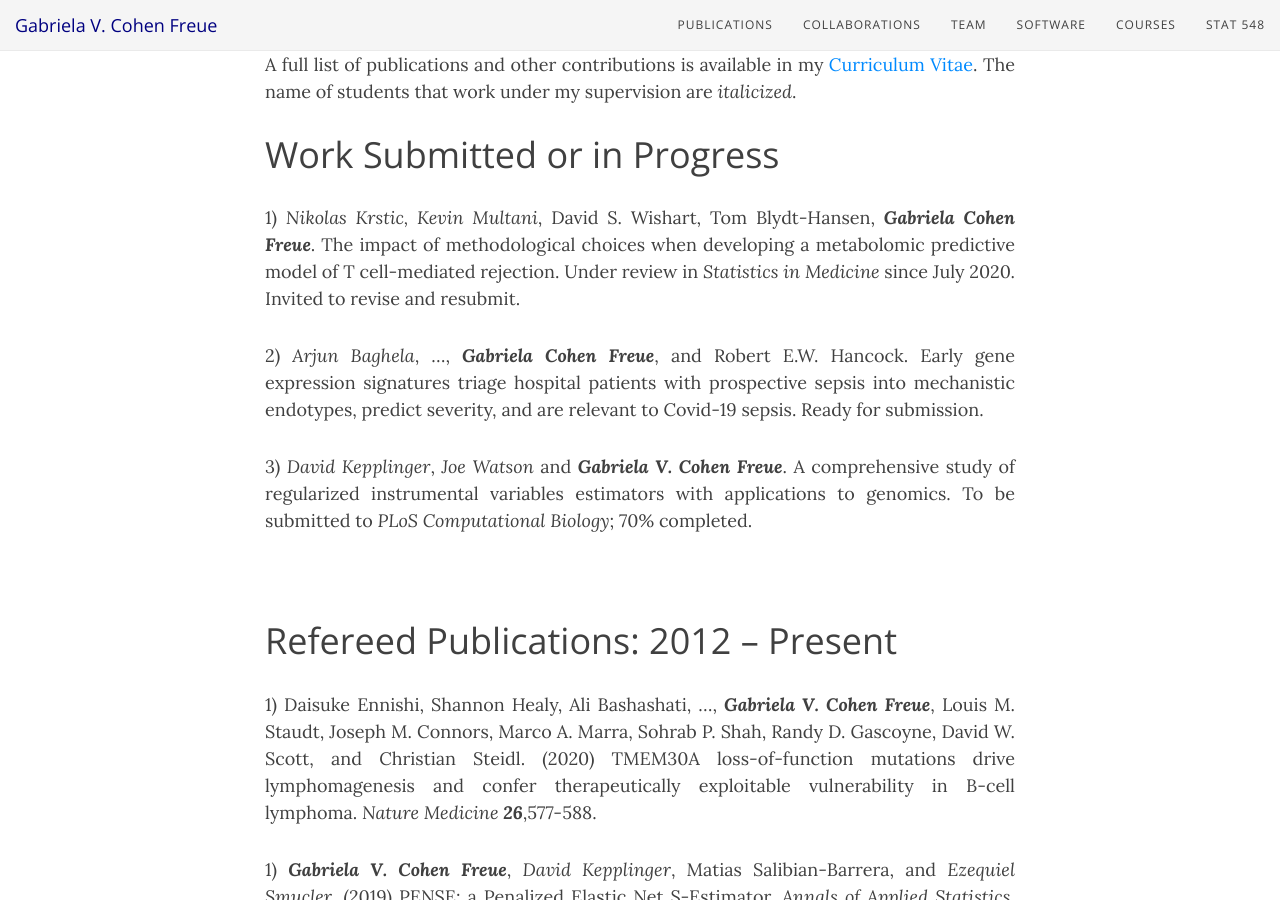
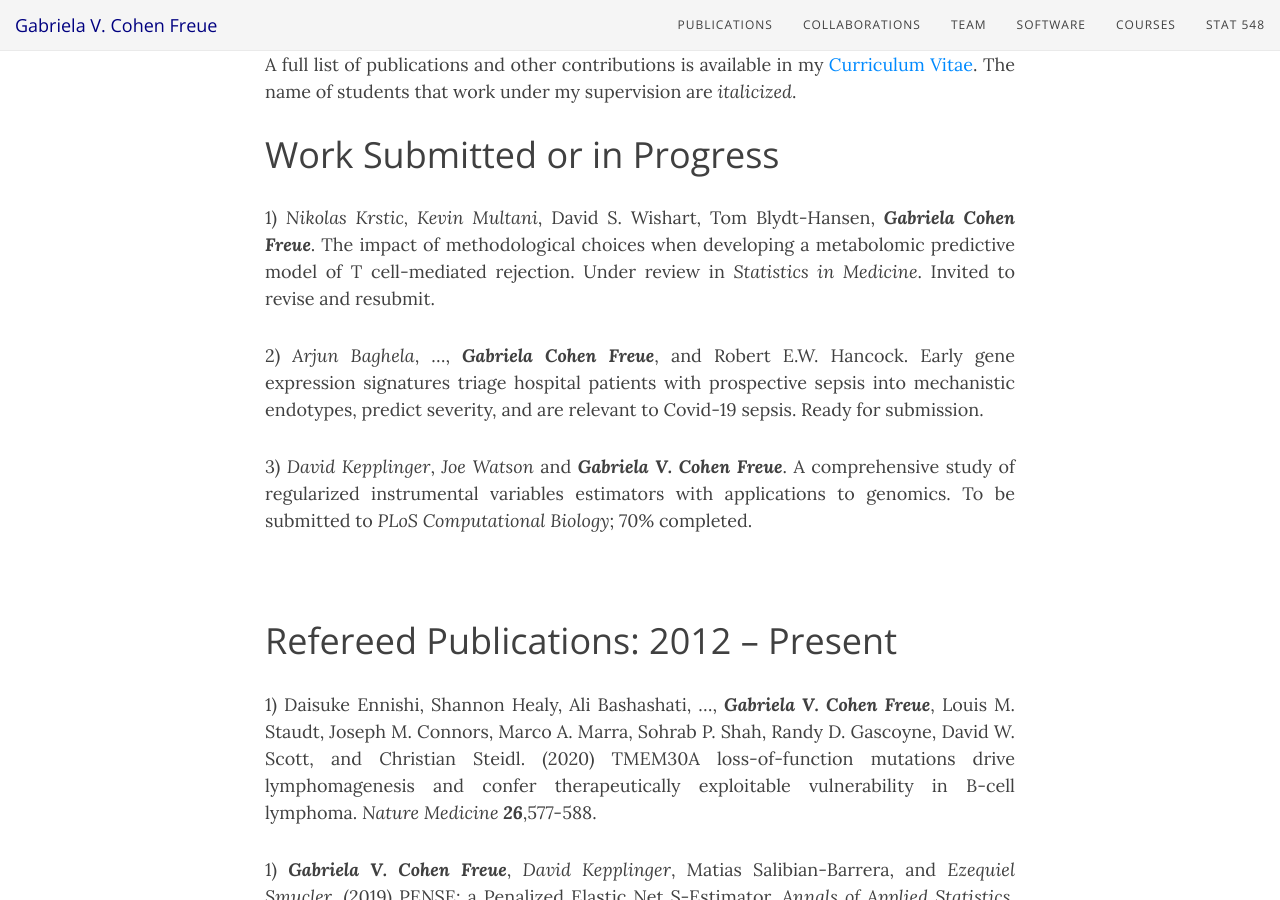
Before and after one commit to gcohenfr/gcohenfr.github.io, a Jekyll site: the page built from pub.md, in a window 1280 px wide and 900 px high, scrolled down 334 px. Built offline with Jekyll 4.4.1, drawn with Linux system fonts in a browser that asks for light colours; nearby versions of some CDN libraries.

Commit message:
minor edit pub

```diff
--- a/pub.md
+++ b/pub.md
@@ -10,7 +10,7 @@ A full list of publications and other contributions is available in my [Curricul
 
 # Work Submitted or in Progress
 
-1) *Nikolas Krstic, Kevin Multani*, David S. Wishart, Tom Blydt-Hansen, ***Gabriela Cohen Freue***. The impact of methodological choices when developing a metabolomic predictive model of T cell-mediated rejection. Under review in *Statistics in Medicine* since July 2020. Invited to revise and resubmit.
+1) *Nikolas Krstic, Kevin Multani*, David S. Wishart, Tom Blydt-Hansen, ***Gabriela Cohen Freue***. The impact of methodological choices when developing a metabolomic predictive model of T cell-mediated rejection. Under review in *Statistics in Medicine*. Invited to revise and resubmit.
 
 2) *Arjun Baghela*, ..., ***Gabriela Cohen Freue***, and Robert E.W. Hancock. Early gene expression signatures triage hospital patients with prospective sepsis into mechanistic endotypes, predict severity, and are relevant to Covid-19 sepsis. Ready for submission.
 
```
